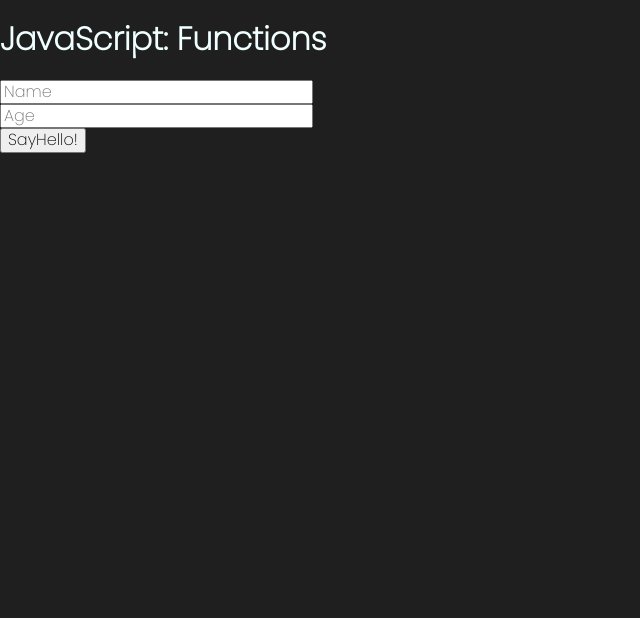
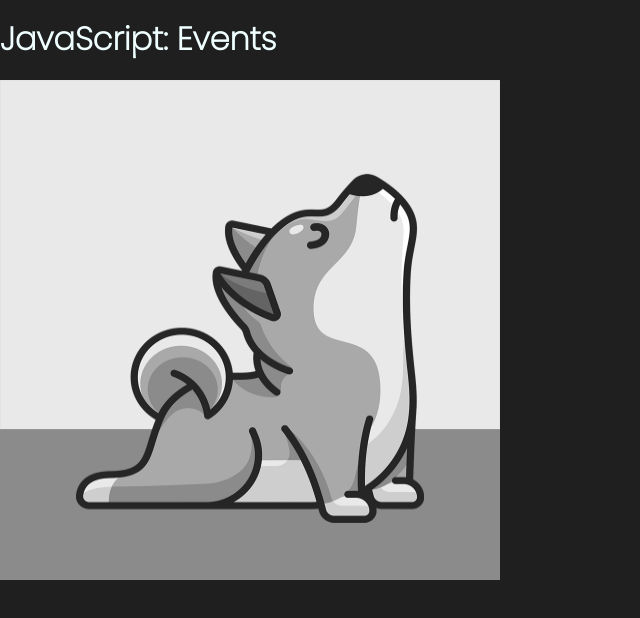
Before and after one commit to renuyarasu/DavidJosephKatzJs, a plain HTML site: page index.html in a window 1280 px wide. Shown: the whole page, without its empty margins (0-640 px from the left). Drawn offline with Linux system fonts and the light colour scheme.

Commit message:
JavaScript: Events

```diff
--- a/index.html
+++ b/index.html
@@ -15,19 +15,15 @@
     <link rel="stylesheet" href="style.css" />
     <link rel="stylesheet" href="">
   </head>
-  <body>
-    <h1>JavaScript: Functions</h1>
-<!-- Is a set of statements perfrom specific task
-Can be invoked whenever code execution is required
-Provides reusability
-Makes the code moduler
-Can pass values through parameters
-Can return value from a function using return keyword  -->
-    <form action="" name="myform">
-     <div><input type="text" name="t1" placeholder="Name"></div>
-     <div><input type="text" name="t2" placeholder="Age"></div>
-     <input type="button" value="SayHello!" onclick="sayHello(t1.value, t2.value);">
-    </form>
+  <body onload="load()">
+    <h1>JavaScript: Events</h1>
+<!--
+• Runtime errors can be handled
+• Also called exceptions
+• Syntax or logical errors can not be handled in runtime
+• Try, catch, finally and throw are keywords used for exception handling
+-->
+    <img name="image" width="500" height="500" onmouseover="mouseOver()" onmouseout="mouseOut()">
     <script src="script.js"></script>
   </body>
 </html>
--- a/script.js
+++ b/script.js
@@ -1,6 +1,12 @@
 console.clear();
 // JavaScript Cookies
 
-function sayHello(name, age) {
-    alert(name + ' is ' + age + ' years old!')
+function mouseOver() {
+    document.images['image'].src = "puppy_c.png"
 }
+function mouseOut() {
+    document.images['image'].src = "puppy_bw.png"
+}
+function load() {
+    document.images['image'].src = "puppy_bw.png"
+}
```
Also changed, not shown: puppy_bw.png (added), puppy_c.png (added).
